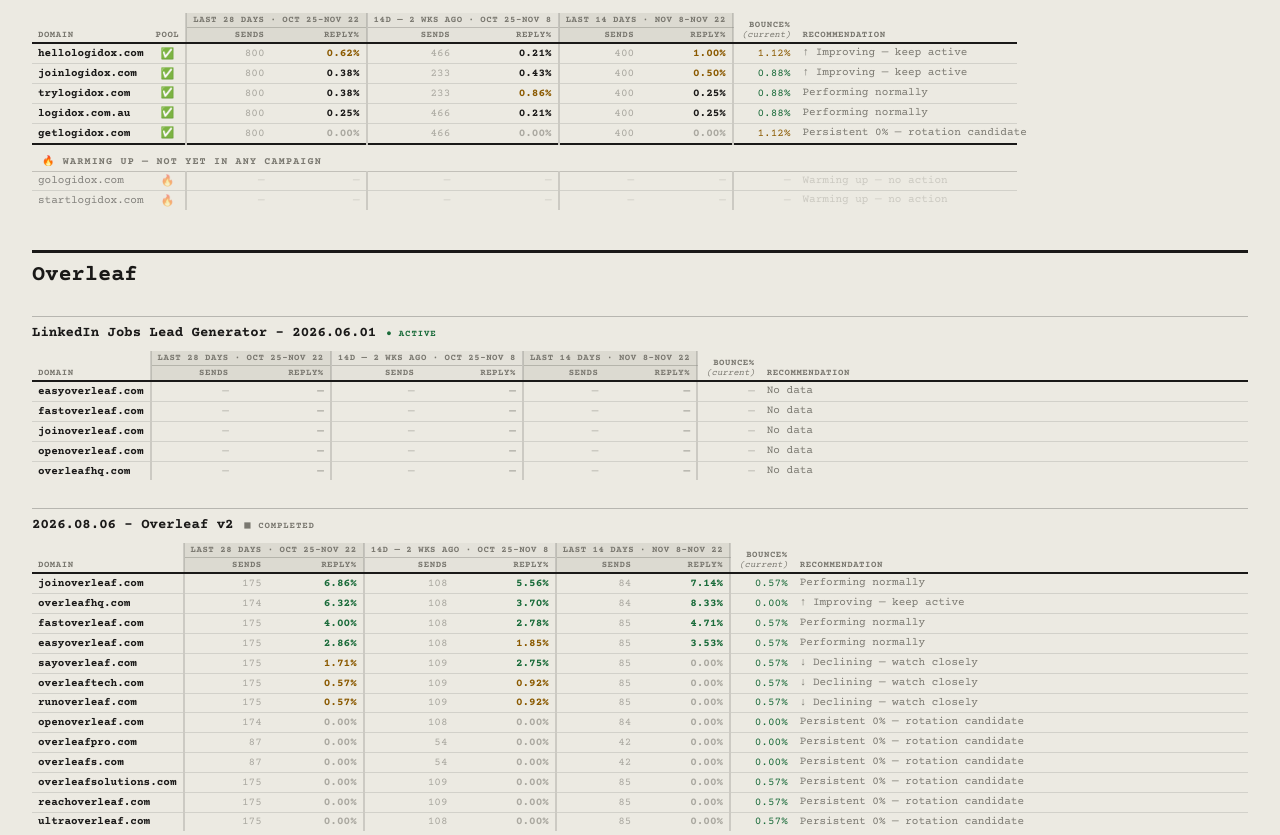
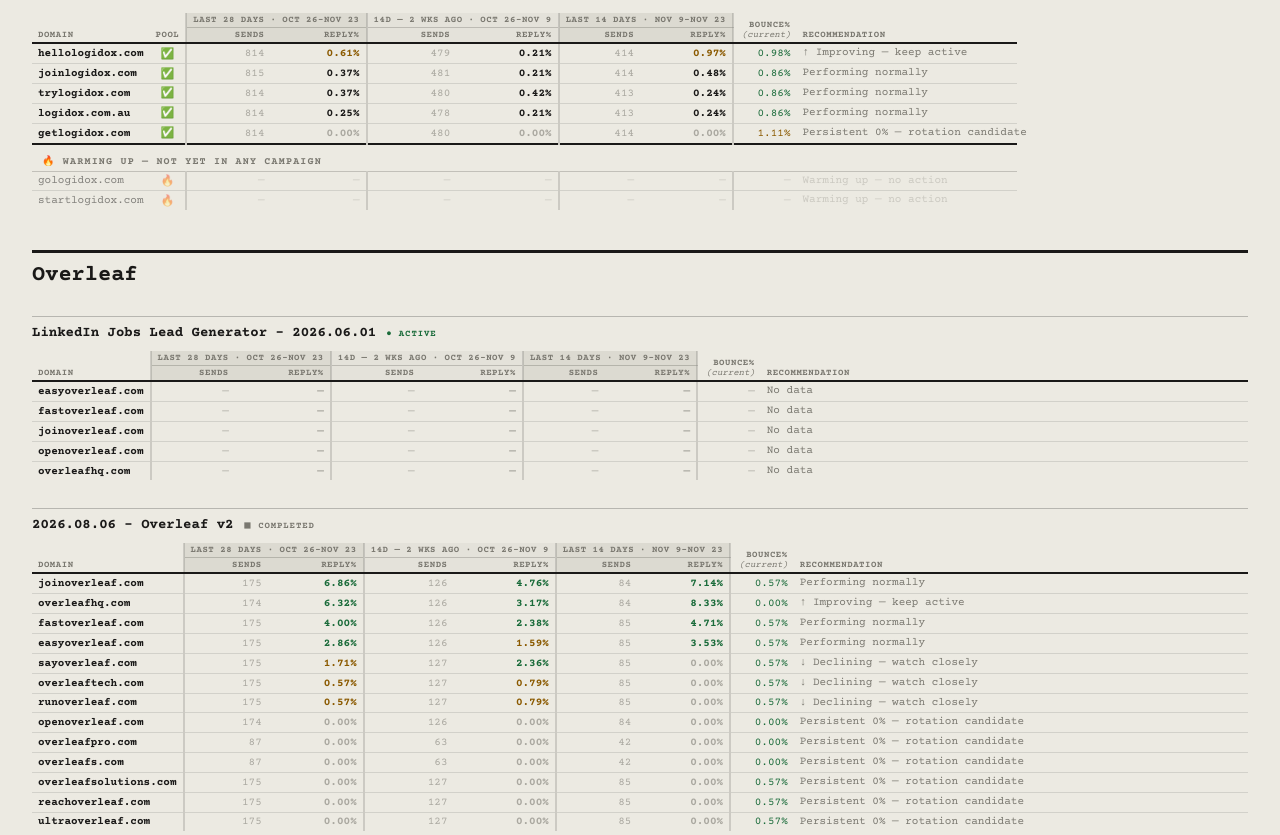
Before and after one commit to ColeInc/overleaf-inbox-dashboard, a plain HTML site: page index.html in a window 1280 px wide. Shown: the part 963-1798 px from the top of the page. Drawn offline with nearby package versions, Linux system fonts and the light colour scheme.

Commit message:
dashboard: auto-update 2026-11-23

```diff
--- a/index.html
+++ b/index.html
@@ -3,7 +3,7 @@
 <head>
   <meta charset="utf-8">
   <meta name="viewport" content="width=device-width,initial-scale=1">
-  <title>Inbox Rotation Dashboard — Sunday, November 22, 2026</title>
+  <title>Inbox Rotation Dashboard — Monday, November 23, 2026</title>
   <link id="favicon" rel="icon" type="image/png">
   <link rel="preconnect" href="https://fonts.googleapis.com">
   <link href="https://fonts.googleapis.com/css2?family=Courier+Prime:wght@400;700&display=swap" rel="stylesheet">
@@ -94,11 +94,11 @@
   <!-- ── Masthead ── -->
   <div class="meta-row">
     <span class="meta-label">Overleaf — Internal Ops</span>
-    <span class="meta-label">Last refreshed: 23 Nov 2026, 5:01am NZT</span>
+    <span class="meta-label">Last refreshed: 24 Nov 2026, 5:00am NZT</span>
   </div>
   <div class="masthead-rule">
     <h1>Inbox Rotation Dashboard</h1>
-    <p class="sub">3 client(s) &middot; Data as of 2026-11-22 &middot; Internal ops only</p>
+    <p class="sub">3 client(s) &middot; Data as of 2026-11-23 &middot; Internal ops only</p>
   </div>
 
   <!-- ── Client sections ── -->
@@ -117,13 +117,13 @@
             <th align="left" rowspan="2" style="vertical-align:bottom">Domain</th>
             <th align="center" rowspan="2" style="vertical-align:bottom;width:22px">Pool</th>
             <th align="center" colspan="2" class="th-group-newer col-group-divider" style="border-bottom:1px solid rgba(26,25,24,0.2);text-align:center">
-              Last 28 Days · Oct 25–Nov 22
+              Last 28 Days · Oct 26–Nov 23
             </th>
             <th align="center" colspan="2" class="th-group-older col-group-divider" style="border-bottom:1px solid rgba(26,25,24,0.2);text-align:center">
-              14d — 2 Wks Ago · Oct 25–Nov 8
+              14d — 2 Wks Ago · Oct 26–Nov 9
             </th>
             <th align="center" colspan="2" class="th-group-newer col-group-divider" style="border-bottom:1px solid rgba(26,25,24,0.2);text-align:center">
-              Last 14 Days · Nov 8–Nov 22
+              Last 14 Days · Nov 9–Nov 23
             </th>
             <th align="right" rowspan="2" class="col-group-divider" style="vertical-align:bottom;padding-left:8px">Bounce%<br><span style="font-weight:400;font-style:italic;text-transform:none;letter-spacing:0">(current)</span></th>
             <th align="left" rowspan="2" style="vertical-align:bottom">Recommendation</th>
@@ -559,13 +559,13 @@
             <th align="left" rowspan="2" style="vertical-align:bottom">Domain</th>
             <th align="center" rowspan="2" style="vertical-align:bottom;width:22px">Pool</th>
             <th align="center" colspan="2" class="th-group-newer col-group-divider" style="border-bottom:1px solid rgba(26,25,24,0.2);text-align:center">
-              Last 28 Days · Oct 25–Nov 22
+              Last 28 Days · Oct 26–Nov 23
             </th>
             <th align="center" colspan="2" class="th-group-older col-group-divider" style="border-bottom:1px solid rgba(26,25,24,0.2);text-align:center">
-              14d — 2 Wks Ago · Oct 25–Nov 8
+              14d — 2 Wks Ago · Oct 26–Nov 9
             </th>
             <th align="center" colspan="2" class="th-group-newer col-group-divider" style="border-bottom:1px solid rgba(26,25,24,0.2);text-align:center">
-              Last 14 Days · Nov 8–Nov 22
+              Last 14 Days · Nov 9–Nov 23
             </th>
             <th align="right" rowspan="2" class="col-group-divider" style="vertical-align:bottom;padding-left:8px">Bounce%<br><span style="font-weight:400;font-style:italic;text-transform:none;letter-spacing:0">(current)</span></th>
             <th align="left" rowspan="2" style="vertical-align:bottom">Recommendation</th>
@@ -585,65 +585,65 @@
           <tr>
             <td class="td-domain">hellologidox.com</td>
             <td class="td-pool" title="In Pool">✅</td>
-            <td class="td-sends col-group-divider">800</td>
-            <td class="td-rate rate-mid">0.62%</td>
-            <td class="td-sends col-group-divider">466</td>
+            <td class="td-sends col-group-divider">814</td>
+            <td class="td-rate rate-mid">0.61%</td>
+            <td class="td-sends col-group-divider">479</td>
             <td class="td-rate rate-low">0.21%</td>
-            <td class="td-sends col-group-divider">400</td>
-            <td class="td-rate rate-mid">1.00%</td>
-            <td align="right" class="col-group-divider" style="font-size:11px;font-variant-numeric:tabular-nums;color:#8b5a00;padding-left:8px">1.12%</td>
+            <td class="td-sends col-group-divider">414</td>
+            <td class="td-rate rate-mid">0.97%</td>
+            <td align="right" class="col-group-divider" style="font-size:11px;font-variant-numeric:tabular-nums;color:#1a6b3a;padding-left:8px">0.98%</td>
             <td class="td-action">↑ Improving — keep active</td>
           </tr>
 
           <tr>
             <td class="td-domain">joinlogidox.com</td>
             <td class="td-pool" title="In Pool">✅</td>
-            <td class="td-sends col-group-divider">800</td>
-            <td class="td-rate rate-low">0.38%</td>
-            <td class="td-sends col-group-divider">233</td>
-            <td class="td-rate rate-low">0.43%</td>
-            <td class="td-sends col-group-divider">400</td>
-            <td class="td-rate rate-mid">0.50%</td>
-            <td align="right" class="col-group-divider" style="font-size:11px;font-variant-numeric:tabular-nums;color:#1a6b3a;padding-left:8px">0.88%</td>
-            <td class="td-action">↑ Improving — keep active</td>
+            <td class="td-sends col-group-divider">815</td>
+            <td class="td-rate rate-low">0.37%</td>
+            <td class="td-sends col-group-divider">481</td>
+            <td class="td-rate rate-low">0.21%</td>
+            <td class="td-sends col-group-divider">414</td>
+            <td class="td-rate rate-low">0.48%</td>
+            <td align="right" class="col-group-divider" style="font-size:11px;font-variant-numeric:tabular-nums;color:#1a6b3a;padding-left:8px">0.86%</td>
+            <td class="td-action">Performing normally</td>
           </tr>
 
           <tr>
             <td class="td-domain">trylogidox.com</td>
             <td class="td-pool" title="In Pool">✅</td>
-            <td class="td-sends col-group-divider">800</td>
-            <td class="td-rate rate-low">0.38%</td>
-            <td class="td-sends col-group-divider">233</td>
-            <td class="td-rate rate-mid">0.86%</td>
-            <td class="td-sends col-group-divider">400</td>
-            <td class="td-rate rate-low">0.25%</td>
-            <td align="right" class="col-group-divider" style="font-size:11px;font-variant-numeric:tabular-nums;color:#1a6b3a;padding-left:8px">0.88%</td>
+            <td class="td-sends col-group-divider">814</td>
+            <td class="td-rate rate-low">0.37%</td>
+            <td class="td-sends col-group-divider">480</td>
+            <td class="td-rate rate-low">0.42%</td>
+            <td class="td-sends col-group-divider">413</td>
+            <td class="td-rate rate-low">0.24%</td>
+            <td align="right" class="col-group-divider" style="font-size:11px;font-variant-numeric:tabular-nums;color:#1a6b3a;padding-left:8px">0.86%</td>
             <td class="td-action">Performing normally</td>
           </tr>
 
           <tr>
             <td class="td-domain">logidox.com.au</td>
             <td class="td-pool" title="In Pool">✅</td>
-            <td class="td-sends col-group-divider">800</td>
+            <td class="td-sends col-group-divider">814</td>
             <td class="td-rate rate-low">0.25%</td>
-            <td class="td-sends col-group-divider">466</td>
+            <td class="td-sends col-group-divider">478</td>
             <td class="td-rate rate-low">0.21%</td>
-            <td class="td-sends col-group-divider">400</td>
-            <td class="td-rate rate-low">0.25%</td>
-            <td align="right" class="col-group-divider" style="font-size:11px;font-variant-numeric:tabular-nums;color:#1a6b3a;padding-left:8px">0.88%</td>
+            <td class="td-sends col-group-divider">413</td>
+            <td class="td-rate rate-low">0.24%</td>
+            <td align="right" class="col-group-divider" style="font-size:11px;font-variant-numeric:tabular-nums;color:#1a6b3a;padding-left:8px">0.86%</td>
             <td class="td-action">Performing normally</td>
           </tr>
 
           <tr>
             <td class="td-domain">getlogidox.com</td>
             <td class="td-pool" title="In Pool">✅</td>
-            <td class="td-sends col-group-divider">800</td>
+            <td class="td-sends col-group-divider">814</td>
             <td class="td-rate rate-zero">0.00%</td>
-            <td class="td-sends col-group-divider">466</td>
+            <td class="td-sends col-group-divider">480</td>
             <td class="td-rate rate-zero">0.00%</td>
-            <td class="td-sends col-group-divider">400</td>
+            <td class="td-sends col-group-divider">414</td>
             <td class="td-rate rate-zero">0.00%</td>
-            <td align="right" class="col-group-divider" style="font-size:11px;font-variant-numeric:tabular-nums;color:#8b5a00;padding-left:8px">1.12%</td>
+            <td align="right" class="col-group-divider" style="font-size:11px;font-variant-numeric:tabular-nums;color:#8b5a00;padding-left:8px">1.11%</td>
             <td class="td-action">Persistent 0% — rotation candidate</td>
           </tr>
 
@@ -708,13 +708,13 @@
             <tr>
               <th align="left" rowspan="2" style="vertical-align:bottom">Domain</th>
               <th align="center" colspan="2" class="th-group-newer col-group-divider" style="border-bottom:1px solid rgba(26,25,24,0.2);text-align:center">
-                Last 28 Days · Oct 25–Nov 22
+                Last 28 Days · Oct 26–Nov 23
               </th>
               <th align="center" colspan="2" class="th-group-older col-group-divider" style="border-bottom:1px solid rgba(26,25,24,0.2);text-align:center">
-                14d — 2 Wks Ago · Oct 25–Nov 8
+                14d — 2 Wks Ago · Oct 26–Nov 9
               </th>
               <th align="center" colspan="2" class="th-group-newer col-group-divider" style="border-bottom:1px solid rgba(26,25,24,0.2);text-align:center">
-                Last 14 Days · Nov 8–Nov 22
+                Last 14 Days · Nov 9–Nov 23
               </th>
               <th align="right" rowspan="2" class="col-group-divider" style="vertical-align:bottom;padding-left:8px">Bounce%<br><span style="font-weight:400;font-style:italic;text-transform:none;letter-spacing:0">(current)</span></th>
               <th align="left" rowspan="2" style="vertical-align:bottom;width:100%">Recommendation</th>
@@ -805,13 +805,13 @@
             <tr>
               <th align="left" rowspan="2" style="vertical-align:bottom">Domain</th>
               <th align="center" colspan="2" class="th-group-newer col-group-divider" style="border-bottom:1px solid rgba(26,25,24,0.2);text-align:center">
-                Last 28 Days · Oct 25–Nov 22
+                Last 28 Days · Oct 26–Nov 23
               </th>
               <th align="center" colspan="2" class="th-group-older col-group-divider" style="border-bottom:1px solid rgba(26,25,24,0.2);text-align:center">
-                14d — 2 Wks Ago · Oct 25–Nov 8
+                14d — 2 Wks Ago · Oct 26–Nov 9
               </th>
               <th align="center" colspan="2" class="th-group-newer col-group-divider" style="border-bottom:1px solid rgba(26,25,24,0.2);text-align:center">
-                Last 14 Days · Nov 8–Nov 22
+                Last 14 Days · Nov 9–Nov 23
               </th>
               <th align="right" rowspan="2" class="col-group-divider" style="vertical-align:bottom;padding-left:8px">Bounce%<br><span style="font-weight:400;font-style:italic;text-transform:none;letter-spacing:0">(current)</span></th>
               <th align="left" rowspan="2" style="vertical-align:bottom;width:100%">Recommendation</th>
@@ -831,8 +831,8 @@
               <td class="td-domain">joinoverleaf.com</td>
               <td class="td-sends col-group-divider">175</td>
               <td class="td-rate rate-high">6.86%</td>
-              <td class="td-sends col-group-divider">108</td>
-              <td class="td-rate rate-high">5.56%</td>
+              <td class="td-sends col-group-divider">126</td>
+              <td class="td-rate rate-high">4.76%</td>
               <td class="td-sends col-group-divider">84</td>
               <td class="td-rate rate-high">7.14%</td>
               <td align="right" class="col-group-divider" style="font-size:11px;font-variant-numeric:tabular-nums;color:#1a6b3a;padding-left:8px">0.57%</td>
@@ -843,8 +843,8 @@
               <td class="td-domain">overleafhq.com</td>
               <td class="td-sends col-group-divider">174</td>
               <td class="td-rate rate-high">6.32%</td>
-              <td class="td-sends col-group-divider">108</td>
-              <td class="td-rate rate-high">3.70%</td>
+              <td class="td-sends col-group-divider">126</td>
+              <td class="td-rate rate-high">3.17%</td>
               <td class="td-sends col-group-divider">84</td>
               <td class="td-rate rate-high">8.33%</td>
               <td align="right" class="col-group-divider" style="font-size:11px;font-variant-numeric:tabular-nums;color:#1a6b3a;padding-left:8px">0.00%</td>
@@ -855,8 +855,8 @@
               <td class="td-domain">fastoverleaf.com</td>
               <td class="td-sends col-group-divider">175</td>
               <td class="td-rate rate-high">4.00%</td>
-              <td class="td-sends col-group-divider">108</td>
-              <td class="td-rate rate-high">2.78%</td>
+              <td class="td-sends col-group-divider">126</td>
+              <td class="td-rate rate-high">2.38%</td>
               <td class="td-sends col-group-divider">85</td>
               <td class="td-rate rate-high">4.71%</td>
               <td align="right" class="col-group-divider" style="font-size:11px;font-variant-numeric:tabular-nums;color:#1a6b3a;padding-left:8px">0.57%</td>
@@ -867,8 +867,8 @@
               <td class="td-domain">easyoverleaf.com</td>
               <td class="td-sends col-group-divider">175</td>
               <td class="td-rate rate-high">2.86%</td>
-              <td class="td-sends col-group-divider">108</td>
-              <td class="td-rate rate-mid">1.85%</td>
+              <td class="td-sends col-group-divider">126</td>
+              <td class="td-rate rate-mid">1.59%</td>
               <td class="td-sends col-group-divider">85</td>
               <td class="td-rate rate-high">3.53%</td>
               <td align="right" class="col-group-divider" style="font-size:11px;font-variant-numeric:tabular-nums;color:#1a6b3a;padding-left:8px">0.57%</td>
@@ -879,8 +879,8 @@
               <td class="td-domain">sayoverleaf.com</td>
               <td class="td-sends col-group-divider">175</td>
               <td class="td-rate rate-mid">1.71%</td>
-              <td class="td-sends col-group-divider">109</td>
-              <td class="td-rate rate-high">2.75%</td>
+              <td class="td-sends col-group-divider">127</td>
+              <td class="td-rate rate-high">2.36%</td>
               <td class="td-sends col-group-divider">85</td>
               <td class="td-rate rate-zero">0.00%</td>
               <td align="right" class="col-group-divider" style="font-size:11px;font-variant-numeric:tabular-nums;color:#1a6b3a;padding-left:8px">0.57%</td>
@@ -891,8 +891,8 @@
               <td class="td-domain">overleaftech.com</td>
               <td class="td-sends col-group-divider">175</td>
               <td class="td-rate rate-mid">0.57%</td>
-              <td class="td-sends col-group-divider">109</td>
-              <td class="td-rate rate-mid">0.92%</td>
+              <td class="td-sends col-group-divider">127</td>
+              <td class="td-rate rate-mid">0.79%</td>
               <td class="td-sends col-group-divider">85</td>
               <td class="td-rate rate-zero">0.00%</td>
               <td align="right" class="col-group-divider" style="font-size:11px;font-variant-numeric:tabular-nums;color:#1a6b3a;padding-left:8px">0.57%</td>
@@ -903,8 +903,8 @@
               <td class="td-domain">runoverleaf.com</td>
               <td class="td-sends col-group-divider">175</td>
               <td class="td-rate rate-mid">0.57%</td>
-              <td class="td-sends col-group-divider">109</td>
-              <td class="td-rate rate-mid">0.92%</td>
+              <td class="td-sends col-group-divider">127</td>
+              <td class="td-rate rate-mid">0.79%</td>
               <td class="td-sends col-group-divider">85</td>
               <td class="td-rate rate-zero">0.00%</td>
               <td align="right" class="col-group-divider" style="font-size:11px;font-variant-numeric:tabular-nums;color:#1a6b3a;padding-left:8px">0.57%</td>
@@ -915,7 +915,7 @@
               <td class="td-domain">openoverleaf.com</td>
               <td class="td-sends col-group-divider">174</td>
               <td class="td-rate rate-zero">0.00%</td>
-              <td class="td-sends col-group-divider">108</td>
+              <td class="td-sends col-group-divider">126</td>
               <td class="td-rate rate-zero">0.00%</td>
               <td class="td-sends col-group-divider">84</td>
               <td class="td-rate rate-zero">0.00%</td>
@@ -927,7 +927,7 @@
               <td class="td-domain">overleafpro.com</td>
               <td class="td-sends col-group-divider">87</td>
               <td class="td-rate rate-zero">0.00%</td>
-              <td class="td-sends col-group-divider">54</td>
+              <td class="td-sends col-group-divider">63</td>
               <td class="td-rate rate-zero">0.00%</td>
               <td class="td-sends col-group-divider">42</td>
               <td class="td-rate rate-zero">0.00%</td>
@@ -939,7 +939,7 @@
               <td class="td-domain">overleafs.com</td>
               <td class="td-sends col-group-divider">87</td>
               <td class="td-rate rate-zero">0.00%</td>
-              <td class="td-sends col-group-divider">54</td>
+              <td class="td-sends col-group-divider">63</td>
               <td class="td-rate rate-zero">0.00%</td>
               <td class="td-sends col-group-divider">42</td>
               <td class="td-rate rate-zero">0.00%</td>
@@ -951,7 +951,7 @@
               <td class="td-domain">overleafsolutions.com</td>
               <td class="td-sends col-group-divider">175</td>
               <td class="td-rate rate-zero">0.00%</td>
-              <td class="td-sends col-group-divider">109</td>
+              <td class="td-sends col-group-divider">127</td>
               <td class="td-rate rate-zero">0.00%</td>
               <td class="td-sends col-group-divider">85</td>
               <td class="td-rate rate-zero">0.00%</td>
@@ -963,7 +963,7 @@
               <td class="td-domain">reachoverleaf.com</td>
               <td class="td-sends col-group-divider">175</td>
               <td class="td-rate rate-zero">0.00%</td>
-              <td class="td-sends col-group-divider">109</td>
+              <td class="td-sends col-group-divider">127</td>
               <td class="td-rate rate-zero">0.00%</td>
               <td class="td-sends col-group-divider">85</td>
               <td class="td-rate rate-zero">0.00%</td>
@@ -975,7 +975,7 @@
               <td class="td-domain">ultraoverleaf.com</td>
               <td class="td-sends col-group-divider">175</td>
               <td class="td-rate rate-zero">0.00%</td>
-              <td class="td-sends col-group-divider">108</td>
+              <td class="td-sends col-group-divider">127</td>
               <td class="td-rate rate-zero">0.00%</td>
               <td class="td-sends col-group-divider">85</td>
               <td class="td-rate rate-zero">0.00%</td>
@@ -1094,7 +1094,7 @@
   <!-- ── Footer ── -->
   <div class="footer">
     <span>Overleaf internal ops</span>
-    <span>Generated by run.py &middot; Instantly API &middot; 2026-11-22</span>
+    <span>Generated by run.py &middot; Instantly API &middot; 2026-11-23</span>
   </div>
 
 </div>
```
